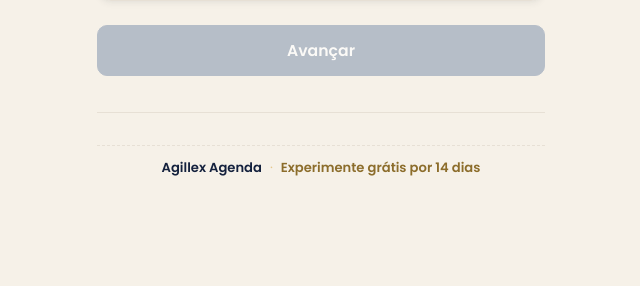
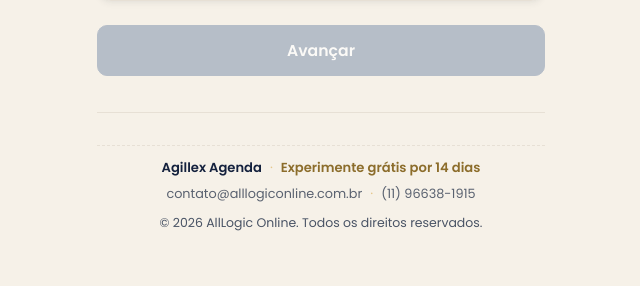
Before and after one commit to lucasdresler/alllogic-scheduler, a Flask app: page / in a window 1280 px wide. Shown: the part 243-529 px from the top of the page, without its empty margins (319-959 px from the left). Run offline with Flask 3, Linux system fonts and the light colour scheme; data that the repository does not hold is empty; some libraries are stand-ins or nearby versions.

Commit message:
feat(footer): adiciona dados de contato e copyright da AllLogic Online no rodapé

```diff
--- a/static/css/style.css
+++ b/static/css/style.css
@@ -706,17 +706,31 @@ table.tabela-agendamentos .col-acoes {
     text-decoration: underline;
 }
 
-/* Chamada comercial para teste gratuito no rodapé público */
+/* Chamada comercial e institucional no rodapé público */
 .rodape-comercial {
     margin-top: 14px;
     padding-top: 12px;
     border-top: 1px dashed var(--border-subtle);
     display: flex;
+    flex-direction: column;
+    align-items: center;
+    justify-content: center;
+    gap: 6px;
+    font-size: 0.82rem;
+    text-align: center;
+}
+
+.rodape-comercial-chamada,
+.rodape-institucional-contato {
+    display: flex;
     align-items: center;
     justify-content: center;
     gap: 8px;
     flex-wrap: wrap;
-    font-size: 0.82rem;
+}
+
+.rodape-institucional-contato {
+    font-size: 0.80rem;
 }
 
 .rodape-comercial-marca {
@@ -742,6 +756,24 @@ table.tabela-agendamentos .col-acoes {
 .link-experimente:hover {
     color: var(--navy-profundo);
     text-decoration: underline;
+}
+
+.link-institucional {
+    color: var(--text-muted, #5A6270);
+    text-decoration: none;
+    transition: color 0.15s ease-in-out;
+}
+
+.link-institucional:hover {
+    color: var(--navy-profundo, #0A1F44);
+    text-decoration: underline;
+}
+
+.rodape-copy {
+    margin: 4px 0 0;
+    font-size: 0.74rem;
+    color: var(--text-muted, #6B7280);
+    opacity: 0.85;
 }
 
 .link-experimente:focus-visible {
--- a/templates/index.html
+++ b/templates/index.html
@@ -101,9 +101,17 @@
         </p>
         {% endif %}
         <div class="rodape-comercial">
-            <span class="rodape-comercial-marca">Agillex Agenda</span>
-            <span class="rodape-comercial-sep">·</span>
-            <a href="https://alllogiconline.com.br/agillex-agenda/" class="link-experimente">Experimente grátis por 14 dias</a>
+            <div class="rodape-comercial-chamada">
+                <span class="rodape-comercial-marca">Agillex Agenda</span>
+                <span class="rodape-comercial-sep">·</span>
+                <a href="https://alllogiconline.com.br/agillex-agenda/" class="link-experimente" target="_blank" rel="noopener noreferrer">Experimente grátis por 14 dias</a>
+            </div>
+            <div class="rodape-institucional-contato">
+                <a href="mailto:contato@alllogiconline.com.br" class="link-institucional">contato@alllogiconline.com.br</a>
+                <span class="rodape-comercial-sep">·</span>
+                <a href="tel:11966381915" class="link-institucional">(11) 96638-1915</a>
+            </div>
+            <p class="rodape-copy">&copy; 2026 AllLogic Online. Todos os direitos reservados.</p>
         </div>
     </footer>
 </div>
```
Also changed, not shown: templates/sucesso.html (+13 -2 lines).
